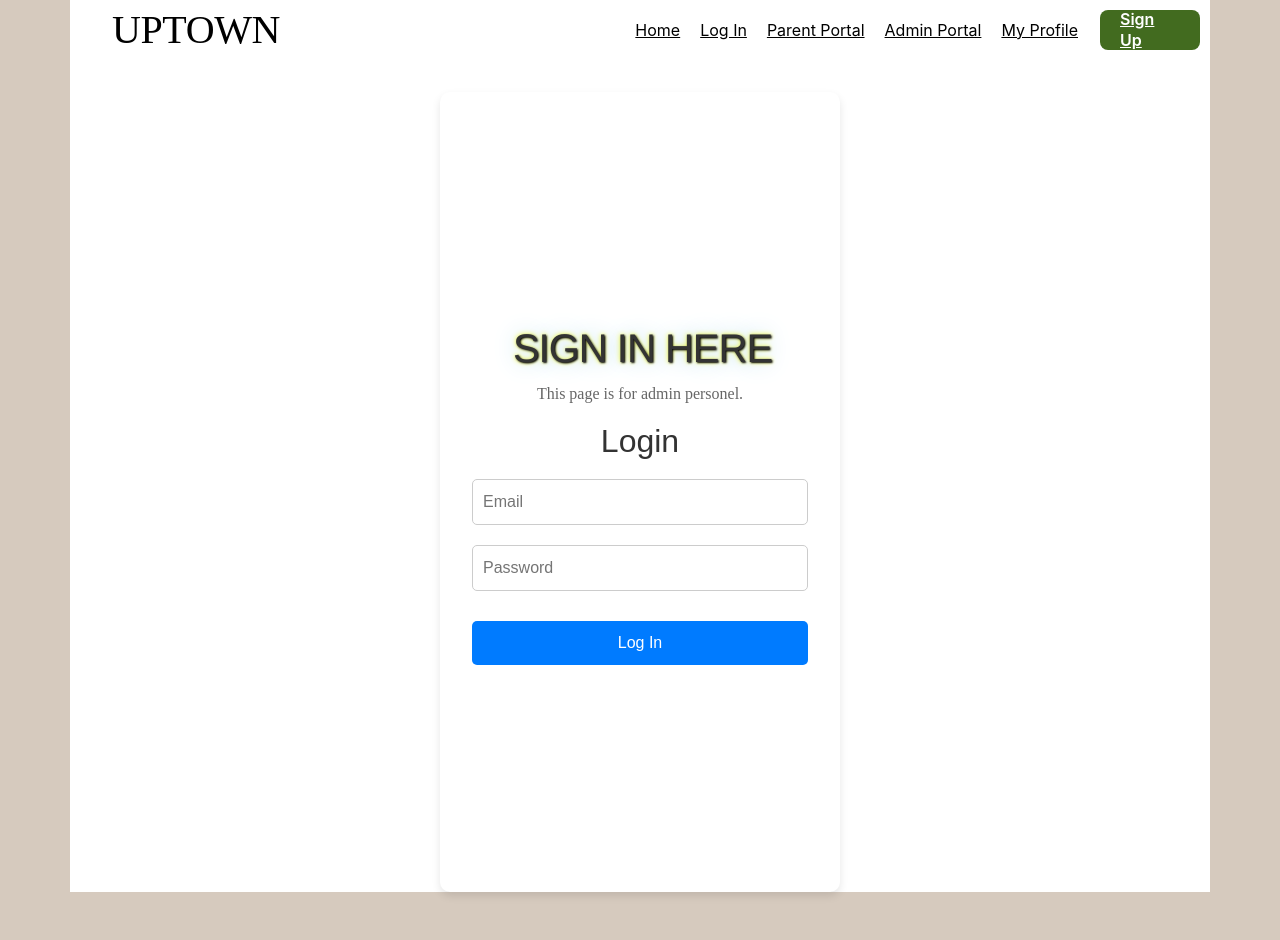
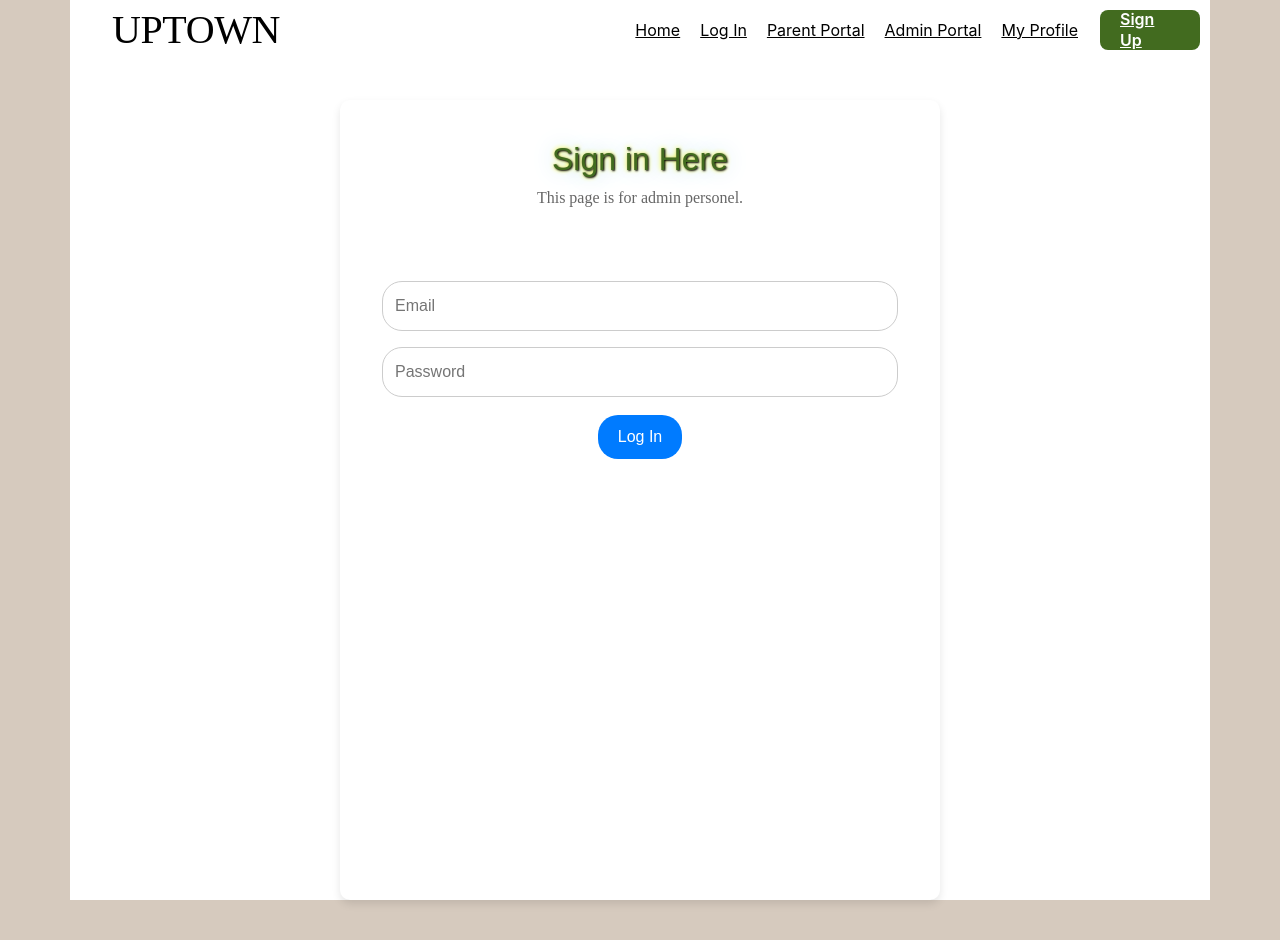
Before and after one commit to nmingora/Accessibility_WebApp, a React (Create React App) app in the folder client/udchat/: page /Admin in a window 1280 px wide. Built offline with nearby package versions, Linux system fonts and the light colour scheme.

Commit message:
revised styling -> end of sprint 2

```diff
--- a/client/udchat/src/Components/Admin.css
+++ b/client/udchat/src/Components/Admin.css
@@ -1,20 +1,20 @@
-h1 {
-    font-family: "Helvetica Neue", Helvetica, Arial, sans-serif;
-    font-size: 2.5rem; /* 40px */
-    font-weight: 300; /* Lighter font weight for a modern look */
-    color: #3d3b3b; /* Deep gray for text */
-    text-align: center;
-    margin-bottom: 1rem; /* 16px */
-    letter-spacing: -1px; /* Slightly tighter letter spacing */
-    line-height: 1.2; /* Adjust line height for better readability */
-    text-transform: uppercase; /* Optional: Adds formality */
-    text-shadow: 1px 1px 0px #eee; /* Subtle shadow for depth - can be adjusted or removed */
+/* Main body and overall layout */
+body {
+  font-family: 'Roboto', sans-serif;
+  background-color: #f4f4f4;
+  margin: 0;
+  padding: 0;
+  box-sizing: border-box;
 }
 
-
-.login-container {
-    max-width: 400px;
-    margin: 2rem auto;
+/* Styling for both login and logged-in containers */
+.login-container, .logged-in-container {
+  display: flex;
+  flex-direction: column;
+  align-items: center;
+  justify-content: flex-start; /* Adjust start for top alignment */
+  max-width: 600px;
+  margin: 40px auto; /* Centering in the viewport with top margin */
   padding: 2rem;
   background-color: #fff;
   border-radius: 10px;
@@ -22,41 +22,63 @@ h1 {
   text-align: center;
 }
 
-  .login-container h1, .login-container h2 {
-    color: #333;
+/* Headings within the container */
+.login-container h1, .logged-in-container h1 {
+  font-size: 2rem;
+  color: #426b1f;
+  margin: 0.5rem 0;
 }
 
-  .login-container p {
+/* Paragraphs for additional information */
+.login-container p, .logged-in-container p {
   color: #666;
+  font-size: 1rem;
 }
 
-
+/* Input fields styling for login form */
 .login-container input {
-    width: 100%;
-    padding: 10px;
-    margin: 10px 0;
+  width: calc(100% - 20px); /* Accounting for padding */
+  padding: 12px;
+  margin: 8px 0;
   border: 1px solid #ccc;
-    border-radius: 5px;
-    box-sizing: border-box; /* Ensures padding doesn't add to the width */
+  border-radius: 20px; /* Rounded edges for inputs */
+  box-sizing: border-box;
 }
 
-  .login-container button {
-    width: 100%;
-    padding: 10px;
-    margin-top: 20px;
+/* Button styling */
+.login-container button, .logged-in-container button {
+  padding: 10px 20px;
+  margin: 10px 5px; /* Spacing around buttons */
   background-color: #007bff;
   color: white;
   border: none;
-    border-radius: 5px;
+  border-radius: 20px; /* More pronounced rounded corners */
   cursor: pointer;
   font-size: 1rem;
   transition: background-color 0.2s ease-in-out;
 }
 
-  .login-container button:hover {
+.login-container button:hover, .logged-in-container button:hover {
   background-color: #0056b3;
 }
 
-  body {
-    font-family: 'Roboto', sans-serif;
+/* Specific styling for the logged-in message */
+.logged-in-message {
+  font-size: 1.25rem;
+  color: #426B1F;
+  margin-bottom: 1.5rem;
+  padding: 10px;
+  border-bottom: 2px solid #eee; /* Visual separation from buttons */
+  width: 100%;
 }
+
+/* Error message styling for consistency */
+.error-message {
+  color: #ff0000;
+  background-color: #ffecec;
+  border: 1px solid #ff0000;
+  padding: 10px;
+  margin: 20px 0;
+  border-radius: 5px;
+  width: calc(100% - 40px); /* Adjusted to fit within container padding */
+}
--- a/client/udchat/src/Components/Admin.js
+++ b/client/udchat/src/Components/Admin.js
@@ -55,16 +55,17 @@ const AdminLogin = ({ onClose }) => {
   // If the user is logged in, show the logged-in message and logout button
   if (loggedInUser) {
     return (
-      <div className="login-container">
-        <h1>You are now logged in as {loggedInUser}</h1>
+      <div className="logged-in-container">
+        <div className="logged-in-message">
+          You are now logged in as {loggedInUser}
+        </div>
         <button type="button" onClick={goToNews}>Update Newsletter</button>
-        <button type ="button" onClick={navigateToApplications}>Process Applications</button>
-
-
-        <button onClick={handleLogout}>Log Out</button> {/* Logout button */}
+        <button type="button" onClick={navigateToApplications}>Process Applications</button>
+        <button onClick={handleLogout}>Log Out</button>
       </div>
     );
   }
+
 
 
 
```
Lines whose indentation alone changed are shown as unchanged.
